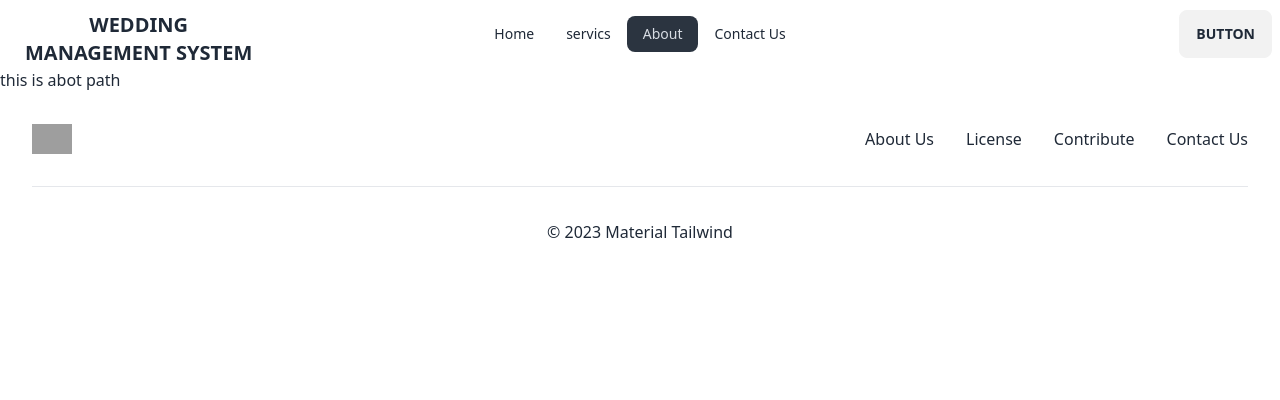
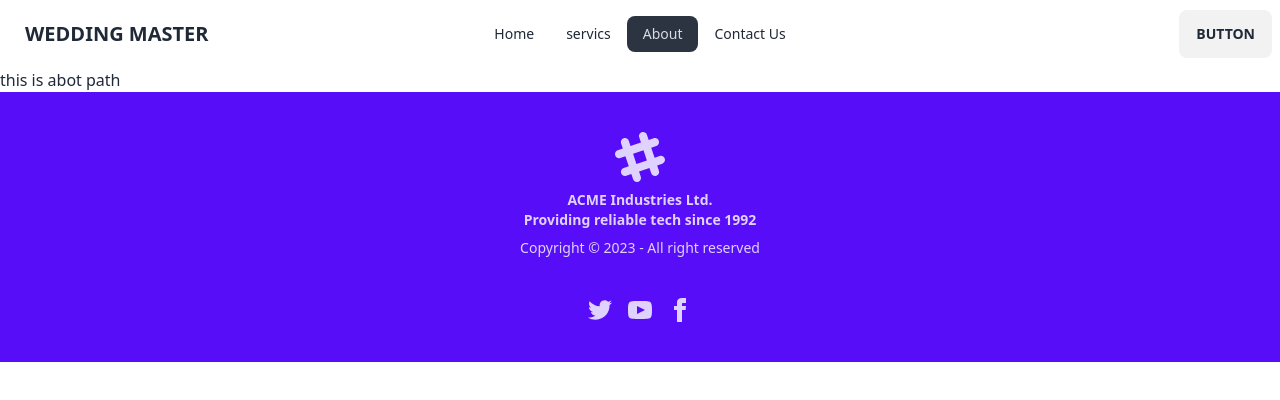
Before and after one commit to amir811537/marrage-management-system, a React (Vite) app: page /about in a window 1280 px wide. Shown: the top 400 px of the page. Built offline with nearby package versions, Linux system fonts and the light colour scheme; grey boxes are pictures that could not be loaded.

Commit message:
single card details route create and finished the disign

```diff
--- a/src/Routes/Routes.jsx
+++ b/src/Routes/Routes.jsx
@@ -4,6 +4,7 @@
 import Services from "../pages/services/Services";
 import About from "../pages/about/About";
 import Contactus from "../pages/Contact/Contactus";
+import CardDetails from "../pages/CardDetails/CardDetails";
 
 const routes=createBrowserRouter([
     {
@@ -23,6 +24,11 @@
             },{
                 path:'/contactus',
                 element:<Contactus></Contactus>
+            },
+            {
+                path:'/carddetails/:id',
+                element:<CardDetails></CardDetails>,
+                loader:()=>fetch('/carddata.json')
             }
         ]
     }
--- a/src/Shared/Navbar/Navbar.jsx
+++ b/src/Shared/Navbar/Navbar.jsx
@@ -25,7 +25,7 @@
              }
             </ul>
           </div>
-          <a className="btn btn-ghost normal-case text-xl">WEDDING <br />MANAGEMENT SYSTEM</a>
+          <a className="btn btn-ghost normal-case text-xl">WEDDING MASTER</a>
         </div>
         <div className="navbar-center hidden lg:flex">
           <ul className="menu menu-horizontal px-1">
--- /dev/null
+++ b/src/pages/CardDetails/CardDetails.jsx
@@ -0,0 +1,61 @@
+import { useLoaderData, useParams } from "react-router-dom";
+import Navbar from "../../Shared/Navbar/Navbar";
+
+const CardDetails = () => {
+  const cards = useLoaderData();
+  const { id } = useParams();
+  const idint = parseInt(id);
+  const card = cards.find((card) => card.id === idint);
+  console.log(card);
+
+  return (
+    <>
+      <Navbar></Navbar>
+      <div className="relative flex w-full max-w-[100rem] flex-row rounded-xl bg-white bg-clip-border text-gray-700 shadow-md">
+        <div className="relative m-0 w-3/5 shrink-0 overflow-hidden rounded-xl rounded-r-none bg-white bg-clip-border text-gray-700">
+          <img
+            src={card.Image}
+            alt="image"
+            className="h-full w-full object-cover"
+          />
+        </div>
+        <div className="flex flex-col justify-center p-6"> {/* Use flexbox to center-align text */}
+          <h6 className="mb-4 block font-sans text-base font-semibold uppercase leading-relaxed tracking-normal text-pink-500 antialiased">
+            startups
+          </h6>
+          <h4 className="mb-2 block font-sans text-2xl font-semibold leading-snug tracking-normal text-blue-gray-900 antialiased">
+            {card.Name}
+          </h4>
+          <p className="mb-8 block font-sans text-base font-normal leading-relaxed text-gray-700 antialiased">
+            {card.Short_Description}
+          </p>
+          <a className="inline-block" href="#">
+            <button
+              className="flex select-none items-center gap-2 rounded-lg py-3 px-6 text-center align-middle font-sans text-xs font-bold uppercase text-pink-500 transition-all hover:bg-pink-500/10 active:bg-pink-500/30 disabled:pointer-events-none disabled:opacity-50 disabled:shadow-none"
+              type="button"
+            >
+              Booking Now
+              <svg
+                xmlns="http://www.w3.org/2000/svg"
+                fill="none"
+                viewBox="0 0 24 24"
+                strokeWidth="2"
+                stroke="currentColor"
+                aria-hidden="true"
+                className="h-4 w-4"
+              >
+                <path
+                  strokeLinecap="round"
+                  strokeLinejoin="round"
+                  d="M17.25 8.25L21 12m0 0l-3.75 3.75M21 12H3"
+                ></path>
+              </svg>
+            </button>
+          </a>
+        </div>
+      </div>
+    </>
+  );
+};
+
+export default CardDetails;
--- a/src/pages/Cards/Cards.jsx
+++ b/src/pages/Cards/Cards.jsx
@@ -1,4 +1,5 @@
 import { useEffect, useState } from "react";
+import Singlecards from "./Singlecards";
 
 
 const Cards = () => {
@@ -15,8 +16,16 @@
 
 
     return (
-        <div className="text-center">
-            <h2 className="text-5xl" >Services</h2>
+        <div className="text-center mt-20 py-9">
+            <h2 className="text-5xl" >Services {service.length}</h2>
+            <div className="grid mx-6 gap-5 my-10 grid-cols-1 md:grid-cols-2 lg:grid-cols-3">
+
+{
+    service.map(singleService =><Singlecards key={singleService.ID} singleService={singleService}></Singlecards>)
+}
+
+
+            </div>
         </div>
     );
 };
--- /dev/null
+++ b/src/pages/Cards/Singlecards.jsx
@@ -0,0 +1,20 @@
+import { Link } from "react-router-dom";
+
+
+const Singlecards = ({singleService}) => {
+    const {id,Name,Image,Price,Button}=singleService;
+    return (
+        <div className="card w-full bg-base-100 shadow-xl">
+  <figure><img src={Image} /></figure>
+  <div className="card-body">
+    <h2 className="card-title">{Name}</h2>
+    <div className="card-actions justify-end">
+        <p>Price: {Price}</p>
+<Link to={`/carddetails/${id}`}><button className="btn bg-pink-500 text-white">{Button}</button></Link>
+    </div>
+  </div>
+</div>
+    );
+};
+
+export default Singlecards;
--- a/src/pages/Footer/Footer.jsx
+++ b/src/pages/Footer/Footer.jsx
@@ -2,49 +2,22 @@
 
 const Footer = () => {
     return (
-        <footer className="w-full bg-white p-8">
-        <div className="flex flex-row flex-wrap items-center justify-center gap-y-6 gap-x-12 bg-white text-center md:justify-between">
-          <img src="/img/logo-ct-dark.png" alt="logo-ct" className="w-10" />
-          <ul className="flex flex-wrap items-center gap-y-2 gap-x-8">
-            <li>
-              <a
-                href="#"
-                className="block font-sans text-base font-normal leading-relaxed text-blue-gray-900 antialiased transition-colors hover:text-pink-500 focus:text-pink-500"
-              >
-                About Us
-              </a>
-            </li>
-            <li>
-              <a
-                href="#"
-                className="block font-sans text-base font-normal leading-relaxed text-blue-gray-900 antialiased transition-colors hover:text-pink-500 focus:text-pink-500"
-              >
-                License
-              </a>
-            </li>
-            <li>
-              <a
-                href="#"
-                className="block font-sans text-base font-normal leading-relaxed text-blue-gray-900 antialiased transition-colors hover:text-pink-500 focus:text-pink-500"
-              >
-                Contribute
-              </a>
-            </li>
-            <li>
-              <a
-                href="#"
-                className="block font-sans text-base font-normal leading-relaxed text-blue-gray-900 antialiased transition-colors hover:text-pink-500 focus:text-pink-500"
-              >
-                Contact Us
-              </a>
-            </li>
-          </ul>
+      <footer className="footer footer-center p-10 bg-primary text-primary-content">
+      <aside>
+        <svg width="50" height="50" viewBox="0 0 24 24" xmlns="http://www.w3.org/2000/svg" fillRule="evenodd" clipRule="evenodd" className="inline-block fill-current"><path d="M22.672 15.226l-2.432.811.841 2.515c.33 1.019-.209 2.127-1.23 2.456-1.15.325-2.148-.321-2.463-1.226l-.84-2.518-5.013 1.677.84 2.517c.391 1.203-.434 2.542-1.831 2.542-.88 0-1.601-.564-1.86-1.314l-.842-2.516-2.431.809c-1.135.328-2.145-.317-2.463-1.229-.329-1.018.211-2.127 1.231-2.456l2.432-.809-1.621-4.823-2.432.808c-1.355.384-2.558-.59-2.558-1.839 0-.817.509-1.582 1.327-1.846l2.433-.809-.842-2.515c-.33-1.02.211-2.129 1.232-2.458 1.02-.329 2.13.209 2.461 1.229l.842 2.515 5.011-1.677-.839-2.517c-.403-1.238.484-2.553 1.843-2.553.819 0 1.585.509 1.85 1.326l.841 2.517 2.431-.81c1.02-.33 2.131.211 2.461 1.229.332 1.018-.21 2.126-1.23 2.456l-2.433.809 1.622 4.823 2.433-.809c1.242-.401 2.557.484 2.557 1.838 0 .819-.51 1.583-1.328 1.847m-8.992-6.428l-5.01 1.675 1.619 4.828 5.011-1.674-1.62-4.829z"></path></svg>
+        <p className="font-bold">
+          ACME Industries Ltd. <br/>Providing reliable tech since 1992
+        </p>
+        <p>Copyright © 2023 - All right reserved</p>
+      </aside>
+      <nav>
+        <div className="grid grid-flow-col gap-4">
+          <a><svg xmlns="http://www.w3.org/2000/svg" width="24" height="24" viewBox="0 0 24 24" className="fill-current"><path d="M24 4.557c-.883.392-1.832.656-2.828.775 1.017-.609 1.798-1.574 2.165-2.724-.951.564-2.005.974-3.127 1.195-.897-.957-2.178-1.555-3.594-1.555-3.179 0-5.515 2.966-4.797 6.045-4.091-.205-7.719-2.165-10.148-5.144-1.29 2.213-.669 5.108 1.523 6.574-.806-.026-1.566-.247-2.229-.616-.054 2.281 1.581 4.415 3.949 4.89-.693.188-1.452.232-2.224.084.626 1.956 2.444 3.379 4.6 3.419-2.07 1.623-4.678 2.348-7.29 2.04 2.179 1.397 4.768 2.212 7.548 2.212 9.142 0 14.307-7.721 13.995-14.646.962-.695 1.797-1.562 2.457-2.549z"></path></svg></a>
+          <a><svg xmlns="http://www.w3.org/2000/svg" width="24" height="24" viewBox="0 0 24 24" className="fill-current"><path d="M19.615 3.184c-3.604-.246-11.631-.245-15.23 0-3.897.266-4.356 2.62-4.385 8.816.029 6.185.484 8.549 4.385 8.816 3.6.245 11.626.246 15.23 0 3.897-.266 4.356-2.62 4.385-8.816-.029-6.185-.484-8.549-4.385-8.816zm-10.615 12.816v-8l8 3.993-8 4.007z"></path></svg></a>
+          <a><svg xmlns="http://www.w3.org/2000/svg" width="24" height="24" viewBox="0 0 24 24" className="fill-current"><path d="M9 8h-3v4h3v12h5v-12h3.642l.358-4h-4v-1.667c0-.955.192-1.333 1.115-1.333h2.885v-5h-3.808c-3.596 0-5.192 1.583-5.192 4.615v3.385z"></path></svg></a>
         </div>
-        <hr className="my-8 border-blue-gray-50" />
-        <p className="block text-center font-sans text-base font-normal leading-relaxed text-blue-gray-900 antialiased">
-          © 2023 Material Tailwind
-        </p>
-      </footer>
+      </nav>
+    </footer>
     );
 };
 
--- a/src/pages/Home/Home.jsx
+++ b/src/pages/Home/Home.jsx
@@ -1,17 +1,16 @@
 import Banner from "../../Shared/Banner/Banner";
 import Navbar from "../../Shared/Navbar/Navbar";
 import Cards from "../Cards/Cards";
-
 
 const Home = () => {
     return (
         <div>
             <Navbar></Navbar>
+            <Banner></Banner>
 
-         <Banner></Banner>
-        <div>
-            <Cards></Cards>
-        </div>
+            <div>
+                <Cards></Cards>
+            </div>
         </div>
     );
 };
```
Also changed, not shown: public/carddata.json (+19 -50 lines).
